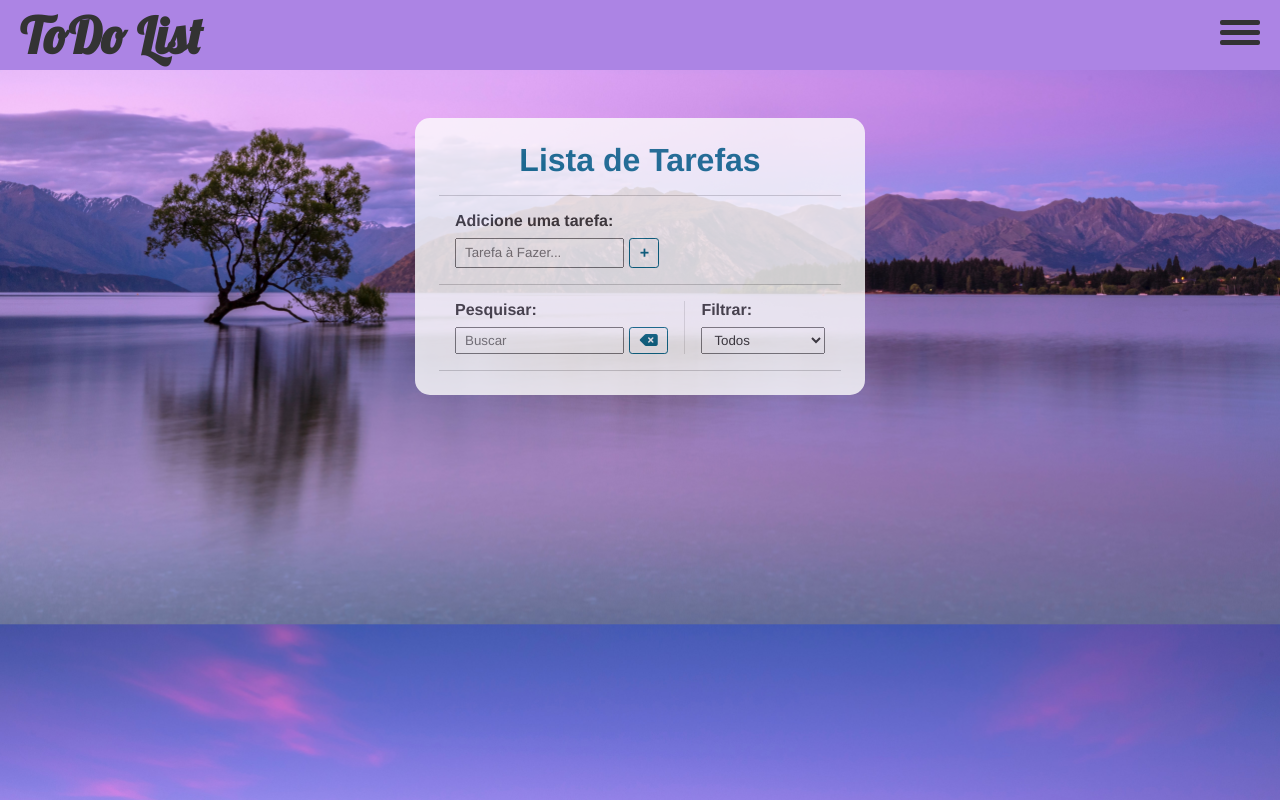
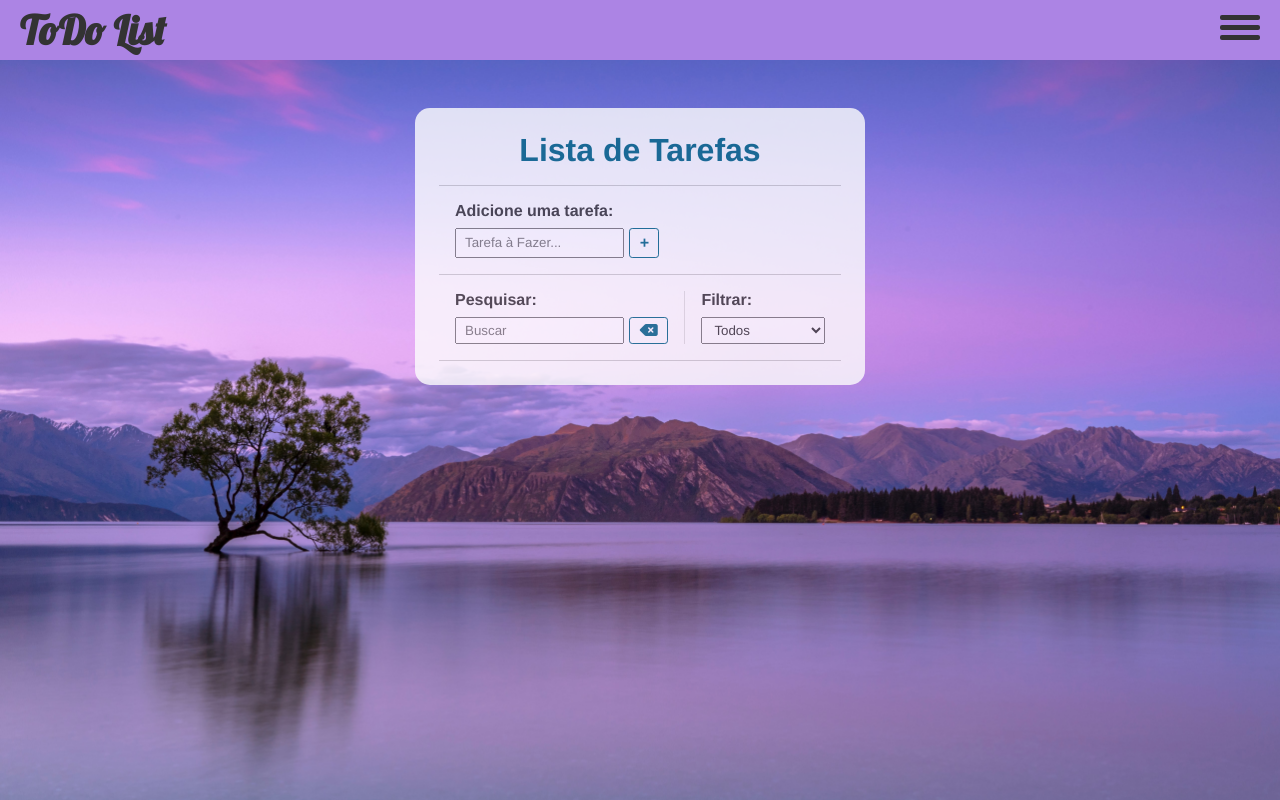
Before and after one commit to Spyke27/To_Do_Advanced, a plain HTML site: page index.html in a window 1280 px wide. Drawn offline with Linux system fonts and the light colour scheme.

```diff
--- a/css/style.css
+++ b/css/style.css
@@ -11,7 +11,7 @@
   }
   body {
     background-image: url("../img/bg2.jpg");
-    background-position: center;
+    background-position: fixed;
     background-size: cover;
   }
   button {
@@ -50,13 +50,14 @@
 
   .hide {
     display: none;
+    transition: .5s;
   }
 
   .container-cab{
     display: flex;
     justify-content: space-between;
     align-items: center;
-    height: 70px;
+    height: 60px;
     background-color: #AC84E4;
     padding-left: 20px;
     padding-right: 20px;
@@ -76,7 +77,7 @@
   .logo{
     font-weight: bold;
     color: #333;
-    font-size: 50px;
+    font-size: 40px;
     font-family: 'Lobster', cursive;
   }
 
@@ -120,7 +121,8 @@
   #cancel-edit-btn {
     margin-top: 1rem;
     color: #333;
-    font-weight: bold;
+    background-color: #006584;
+    color: #fff;
   }
 
   /* Todo Toolbar */
```
